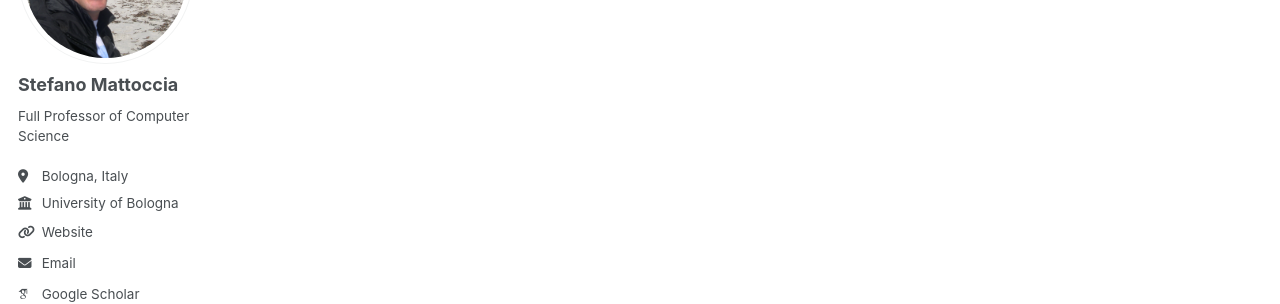
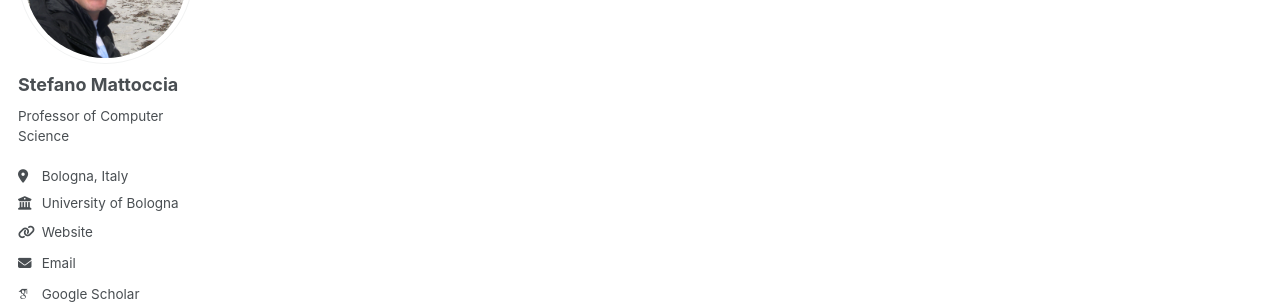
Before and after one commit to stefanomattoccia/stefanomattoccia.github.io, a Jekyll site: the page built from _pages/about.md, in a window 1280 px wide. Shown: the part 217-521 px from the top of the page. Built offline with Jekyll 4.4.1, drawn with Linux system fonts in a browser that asks for light colours; some web fonts are replaced.

Commit message:
Update bio to reflect current title

```diff
--- a/_config.yml
+++ b/_config.yml
@@ -25,7 +25,7 @@ author:
   avatar           : "Crop_HR.JPG"
   name             : "Stefano Mattoccia"
   pronouns         : # example: "she/her"
-  bio              : "Full Professor of Computer Science"
+  bio              : "Professor of Computer Science"
   location         : "Bologna, Italy"
   employer         : "University of Bologna"
   uri              : "https://www.unibo.it/sitoweb/stefano.mattoccia/"
```
